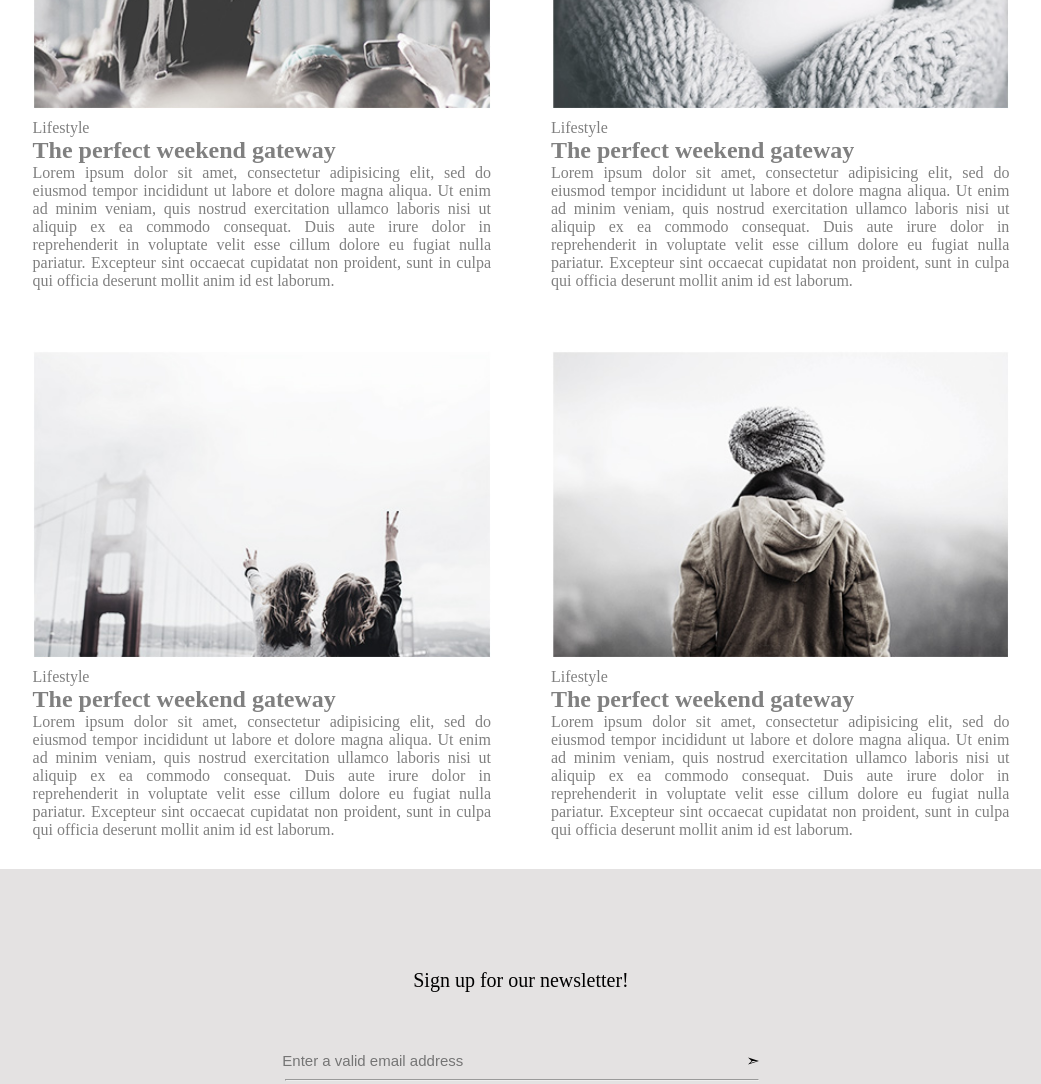
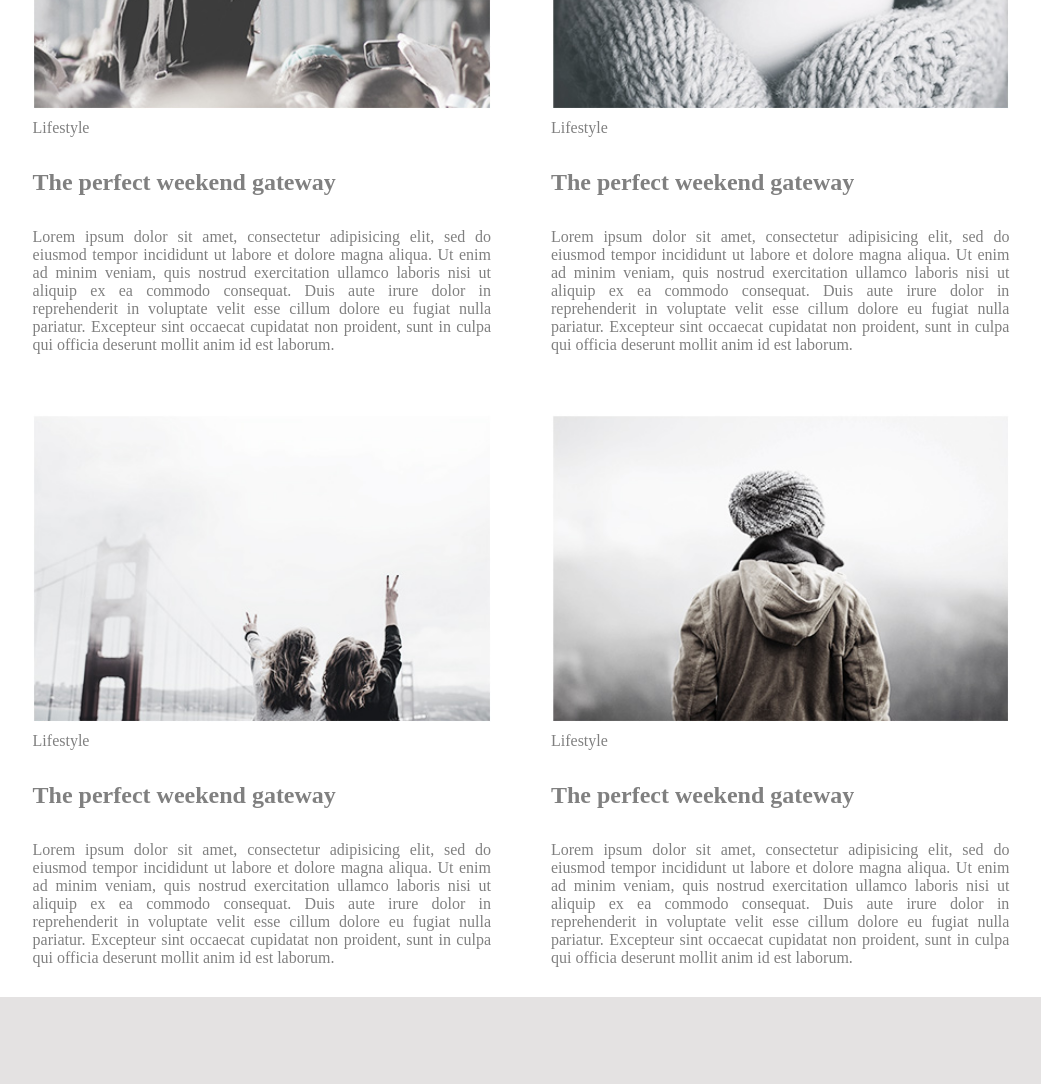
Before and after one commit to RunuAktar/minimo, a plain HTML site: page index.html in a window 1280 px wide. Shown: the part 1140-2224 px from the top of the page, without its empty margins (119-1160 px from the left). Drawn offline with Linux system fonts and the light colour scheme.

Commit message:
Update style.css

```diff
--- a/style.css
+++ b/style.css
@@ -128,6 +128,7 @@ img {
     margin-top: 10px;
 }
 .gallery h2{color: grey;
+	 padding: 7% 0;
 
 }
 .gallery p{color: grey;
```
